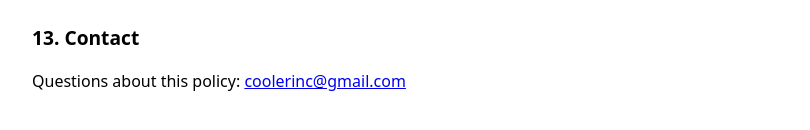
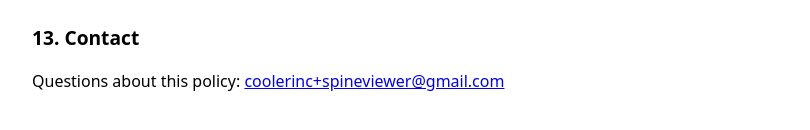
Before and after one commit to coolerinc/coolerinc.github.io, a plain HTML site: page spineviewer/privacy.html in a window 1280 px wide. Shown: the part 3315-3445 px from the top of the page, without its empty margins (228-1038 px from the left). Drawn offline with Linux system fonts and the light colour scheme.

Commit message:
Fix email address in privacy policy

```diff
--- a/spineviewer/privacy.html
+++ b/spineviewer/privacy.html
@@ -147,7 +147,7 @@ storage is completely secure, so absolute security cannot be guaranteed.</p>
 an updated effective date.</p>
 
 <h2>13. Contact</h2>
-<p>Questions about this policy: <a href="mailto:coolerinc+spineviewer@gmail.com">coolerinc@gmail.com</a></p>
+<p>Questions about this policy: <a href="mailto:coolerinc+spineviewer@gmail.com">coolerinc+spineviewer@gmail.com</a></p>
 
 </body>
 </html>
```
